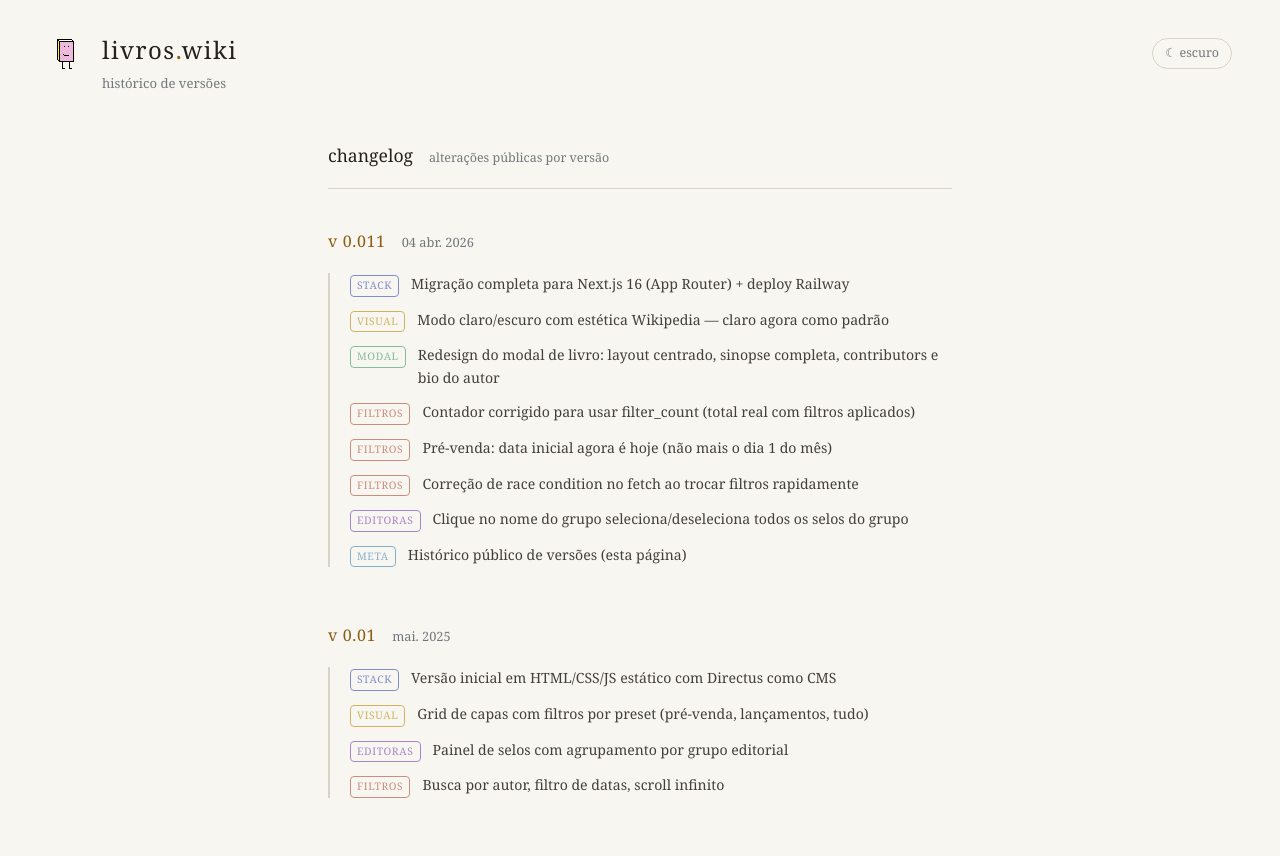
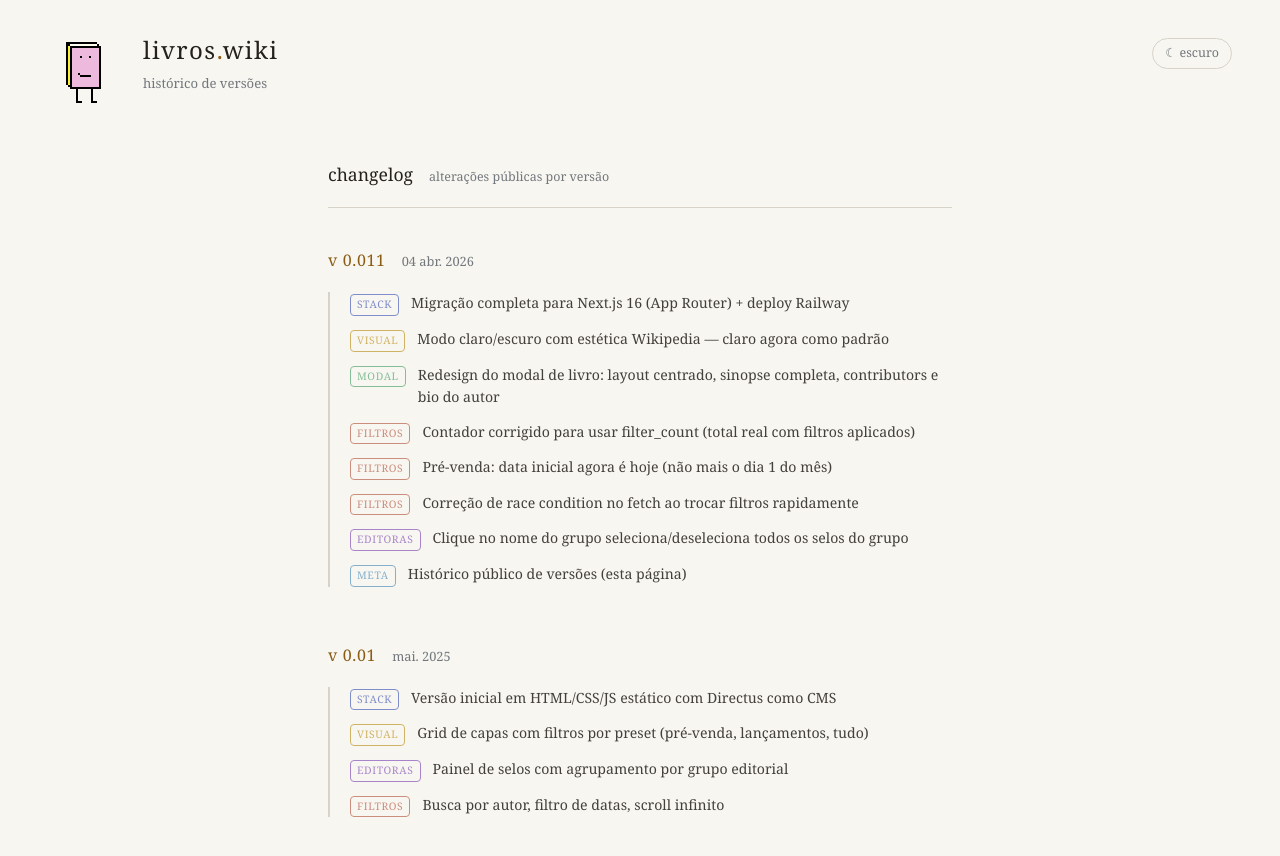
Before and after one commit to dlameira/livros-wiki-next, a Next.js app: page /changelog in a window 1280 px wide. Shown: the top 856 px of the page. Built offline with nearby package versions, Linux system fonts and the light colour scheme.

Commit message:
fix: logo liki altura 81px alinhada com bloco de texto do header

```diff
--- a/src/components/SiteHeader.tsx
+++ b/src/components/SiteHeader.tsx
@@ -21,9 +21,9 @@ export default function SiteHeader({ subtitle }: SiteHeaderProps) {
 
   return (
     <header style={{ padding: '32px 48px 0', display: 'flex', alignItems: 'flex-start', justifyContent: 'space-between', flexWrap: 'wrap', gap: 8 }}>
-      <div style={{ display: 'flex', alignItems: 'flex-start', gap: 14 }}>
+      <div style={{ display: 'flex', alignItems: 'stretch', gap: 14 }}>
         {/* eslint-disable-next-line @next/next/no-img-element */}
-        <img src="/liki.png" alt="liki" style={{ width: 40, height: 40, marginTop: 2, imageRendering: 'pixelated' }} />
+        <img src="/liki.png" alt="liki" style={{ width: 'auto', height: '81px', objectFit: 'contain', imageRendering: 'pixelated' }} />
         <div>
         <Link href="/" style={{ textDecoration: 'none' }}>
           <h1 style={{ fontSize: '1.5rem', fontWeight: 'normal', letterSpacing: '0.06em', color: 'var(--text)', marginBottom: 6 }}>
```
